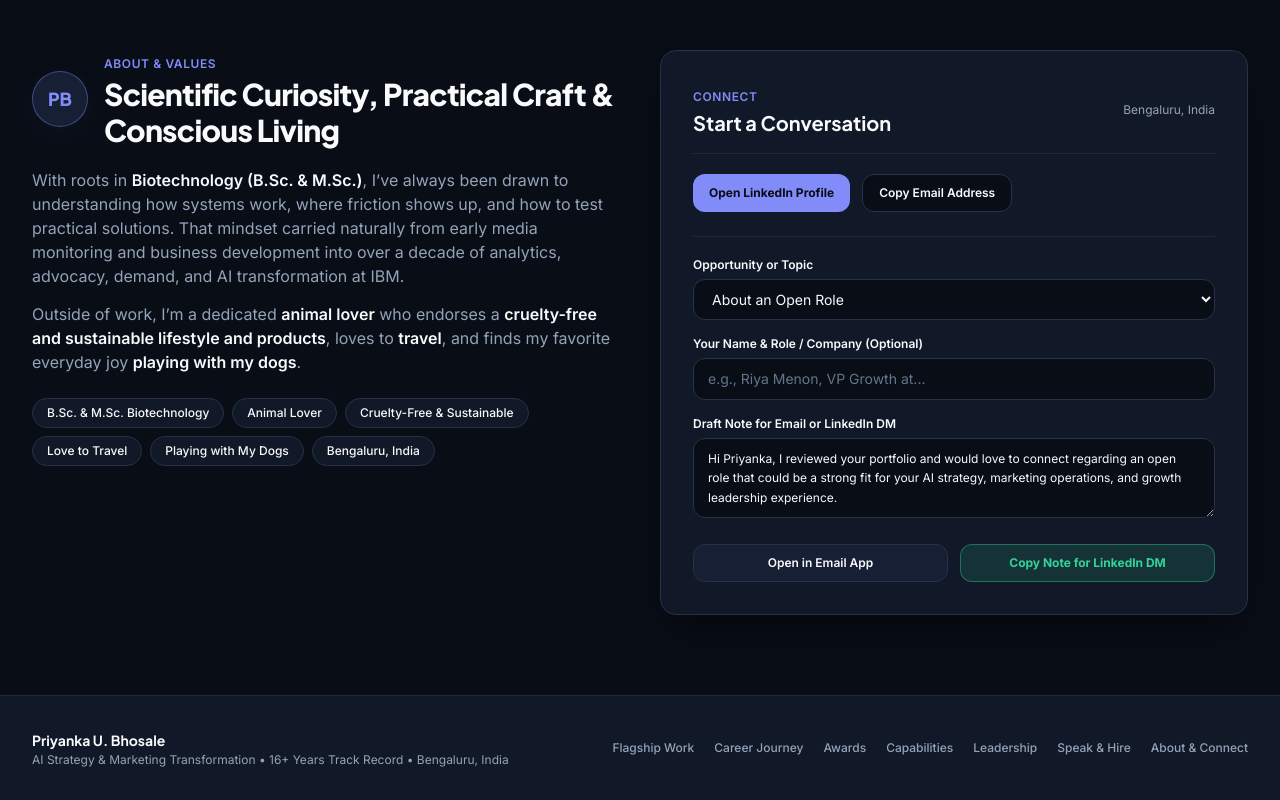
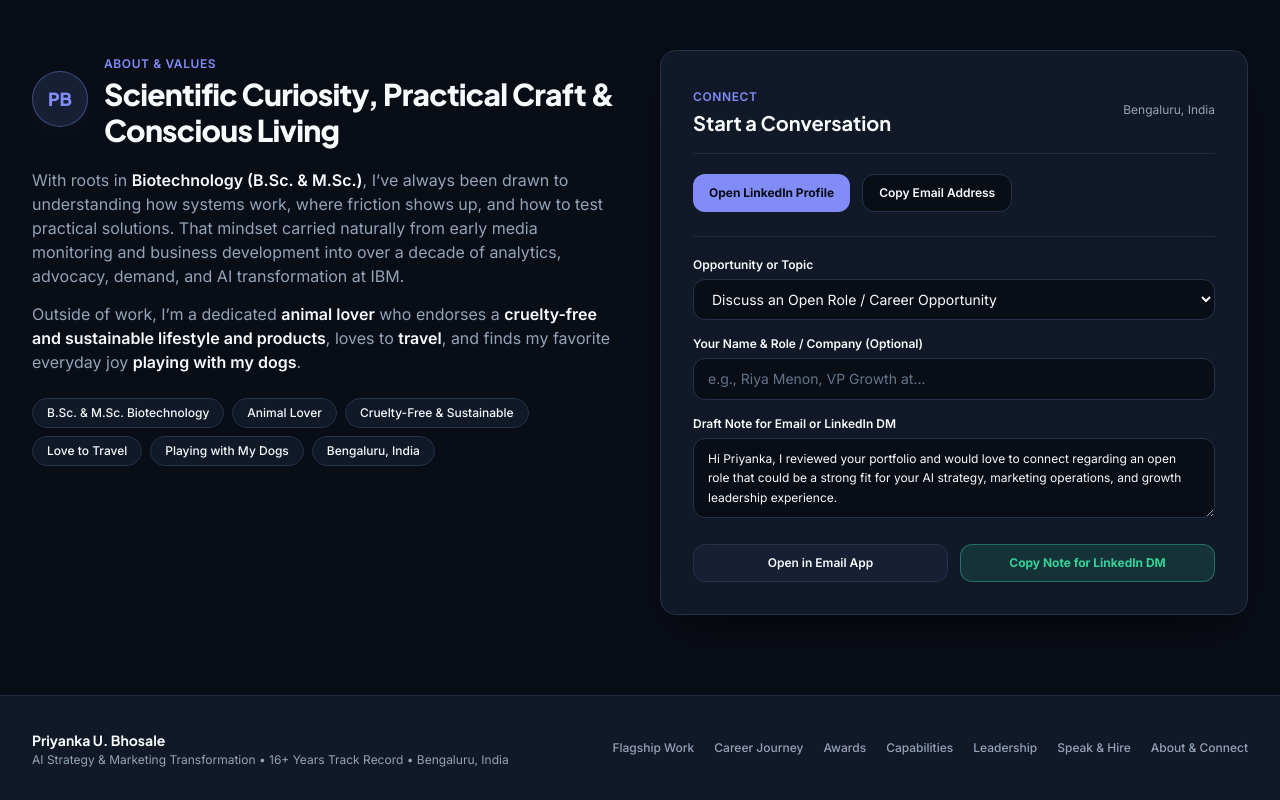
Before and after one commit to bhosalepriyanka87-ctrl/Portfolio, a plain HTML site: page index.html in a window 1280 px wide. Shown: the part 8446-9246 px from the top of the page. Drawn offline with nearby package versions, Linux system fonts and the light colour scheme.

Commit message:
Rename first dropdown topic

```diff
--- a/index.html
+++ b/index.html
@@ -1117,7 +1117,7 @@
 <div>
 <label for="topic-select" class="block text-xs font-semibold text-ink">Opportunity or Topic</label>
 <select id="topic-select" class="mt-1.5 w-full rounded-xl border border-lineWarm bg-surface px-3.5 py-2.5 text-sm text-ink focus:border-accent focus:outline-none">
-<option value="About an Open Role">About an Open Role</option>
+<option value="Discuss an Open Role / Career Opportunity">Discuss an Open Role / Career Opportunity</option>
 <option value="Speaking / Workshop / Panel">Speaking / Workshop / Panel</option>
 <option value="Others">Others</option>
 </select>
@@ -1325,7 +1325,7 @@
       const copyLinkedinDm = document.getElementById('copy-linkedin-dm');
 
       const messages = {
-        'About an Open Role':
+        'Discuss an Open Role / Career Opportunity':
           'Hi Priyanka, I reviewed your portfolio and would love to connect regarding an open role that could be a strong fit for your AI strategy, marketing operations, and growth leadership experience.',
         'Speaking / Workshop / Panel':
           'Hi Priyanka, I would love to invite you to speak, run a workshop, or join a panel on AI-driven marketing transformation, analytics, and GTM.',
```
